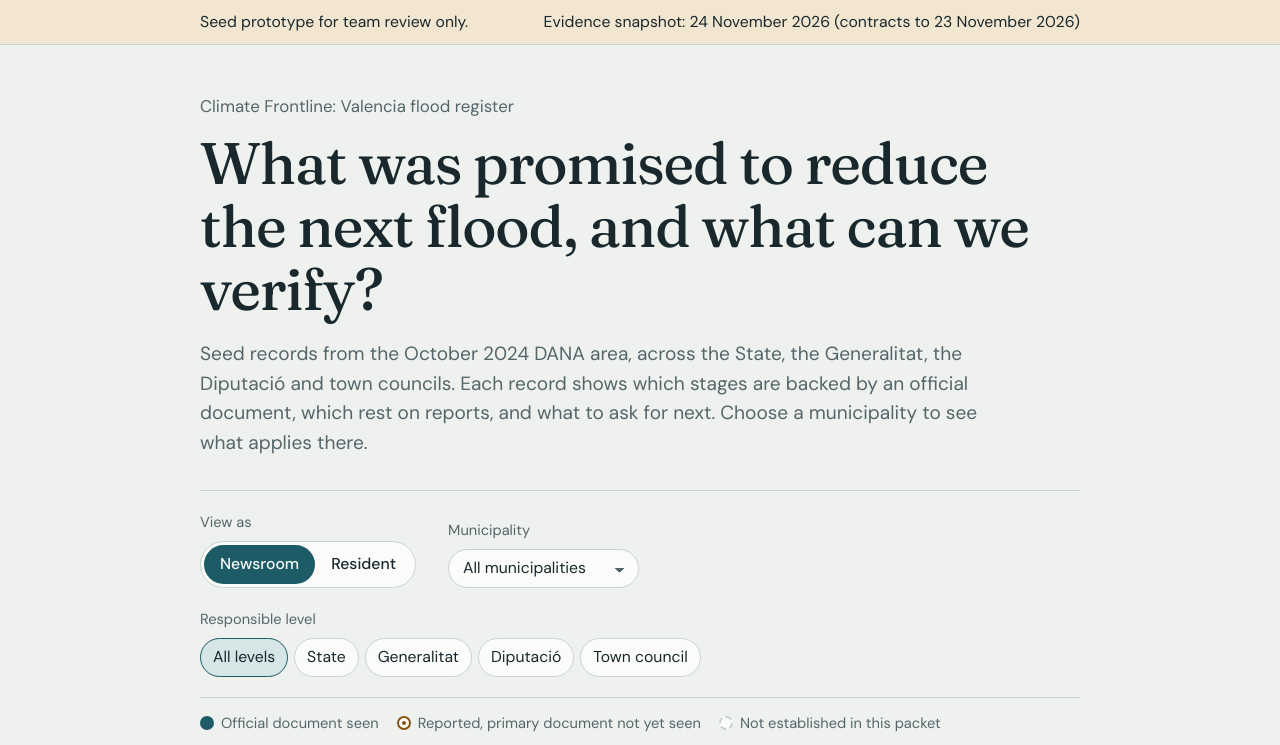
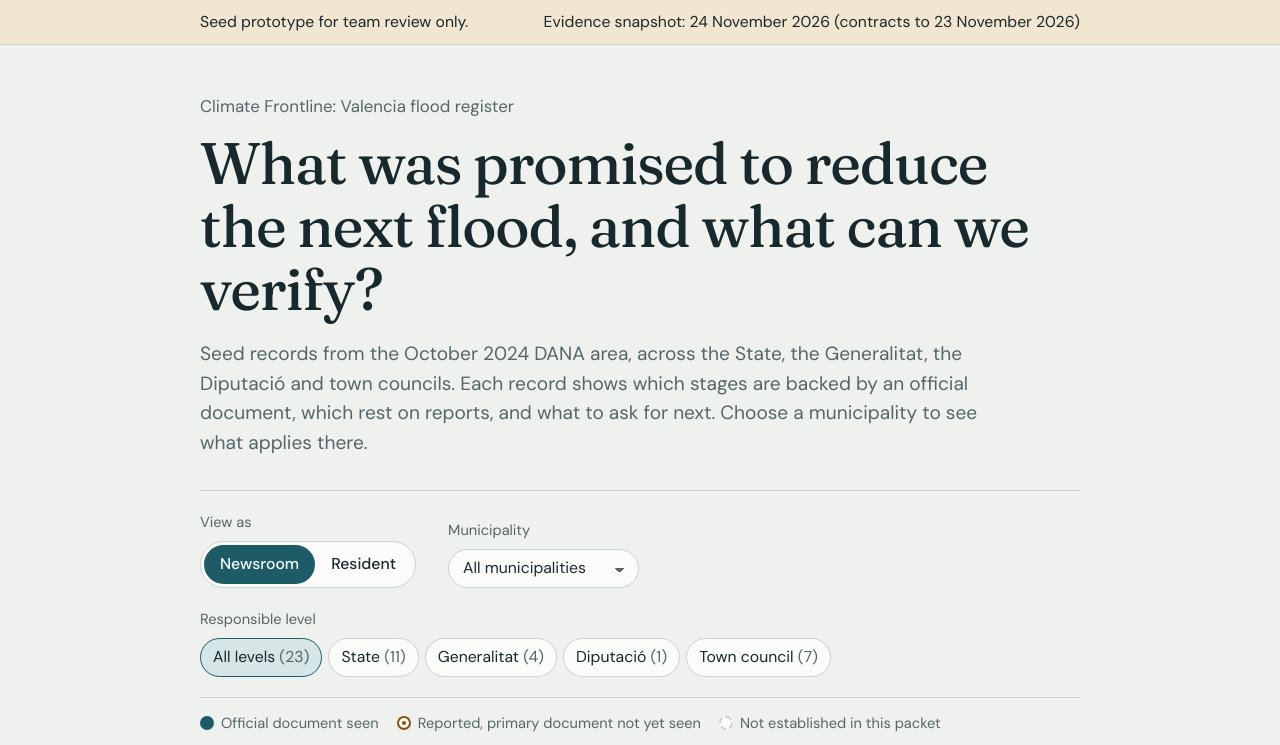
Before and after one commit to CodeForAfrica/ejc-climate-frontline, a plain HTML site: page site/index.html in a window 1280 px wide. Shown: the top 745 px of the page. Drawn offline with Linux system fonts and the light colour scheme.

Commit message:
Show record counts in the level pills
Counts are computed from RECORDS on every render, so they update automatically when records are added or moved between levels.

Co-Authored-By: Claude Opus 5.5 <noreply@anthropic.com>

```diff
--- a/site/index.html
+++ b/site/index.html
@@ -57,6 +57,7 @@ header.hero{padding:48px 0 32px}
 .chips{display:flex;flex-wrap:wrap;gap:6px}
 .chips button{padding:6px 12px;border:1px solid var(--line);border-radius:999px;font-size:.875rem;background:var(--paper);min-height:36px}
 .chips button[aria-pressed="true"]{border-color:var(--accent);background:var(--accent-soft)}
+.chips .count{color:var(--muted);font-variant-numeric:tabular-nums}
 
 .legend{display:flex;flex-wrap:wrap;gap:18px;font-size:.8125rem;color:var(--muted);padding:14px 0 6px}
 .legend span{display:inline-flex;align-items:center;gap:7px}
@@ -652,7 +653,9 @@ function bodyHTML(r){
     ${townsHTML(r)}${srcHTML(r)}`;
 }
 function render(){
-  $("#levels").innerHTML = LEVELS.map(l=>`<button type="button" aria-pressed="${l===level}" data-level="${esc(l)}">${esc(l)}</button>`).join("");
+  // Counts come from RECORDS on every render, so they stay right as records are added.
+  const countAt = l => l==="All levels" ? RECORDS.length : RECORDS.filter(r=>r.level===l).length;
+  $("#levels").innerHTML = LEVELS.map(l=>`<button type="button" aria-pressed="${l===level}" data-level="${esc(l)}">${esc(l)} <span class="count">(${countAt(l)})</span></button>`).join("");
   $("#town").innerHTML = `<option value="">All municipalities</option>` +
     TOWNS.map(x=>`<option value="${esc(x)}"${x===town?" selected":""}>${esc(NAME(x))}</option>`).join("");
   const atLevel = RECORDS.filter(r => level==="All levels" || r.level===level);
```
